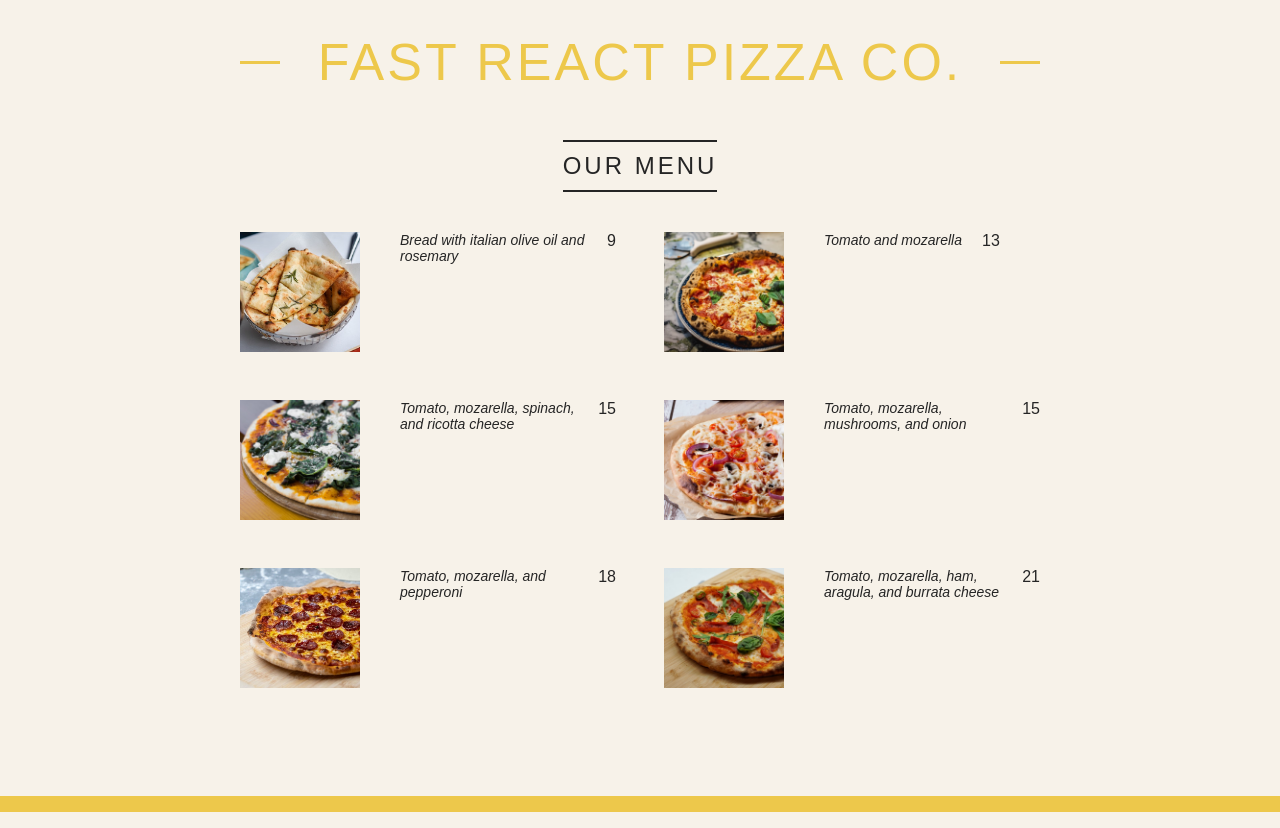
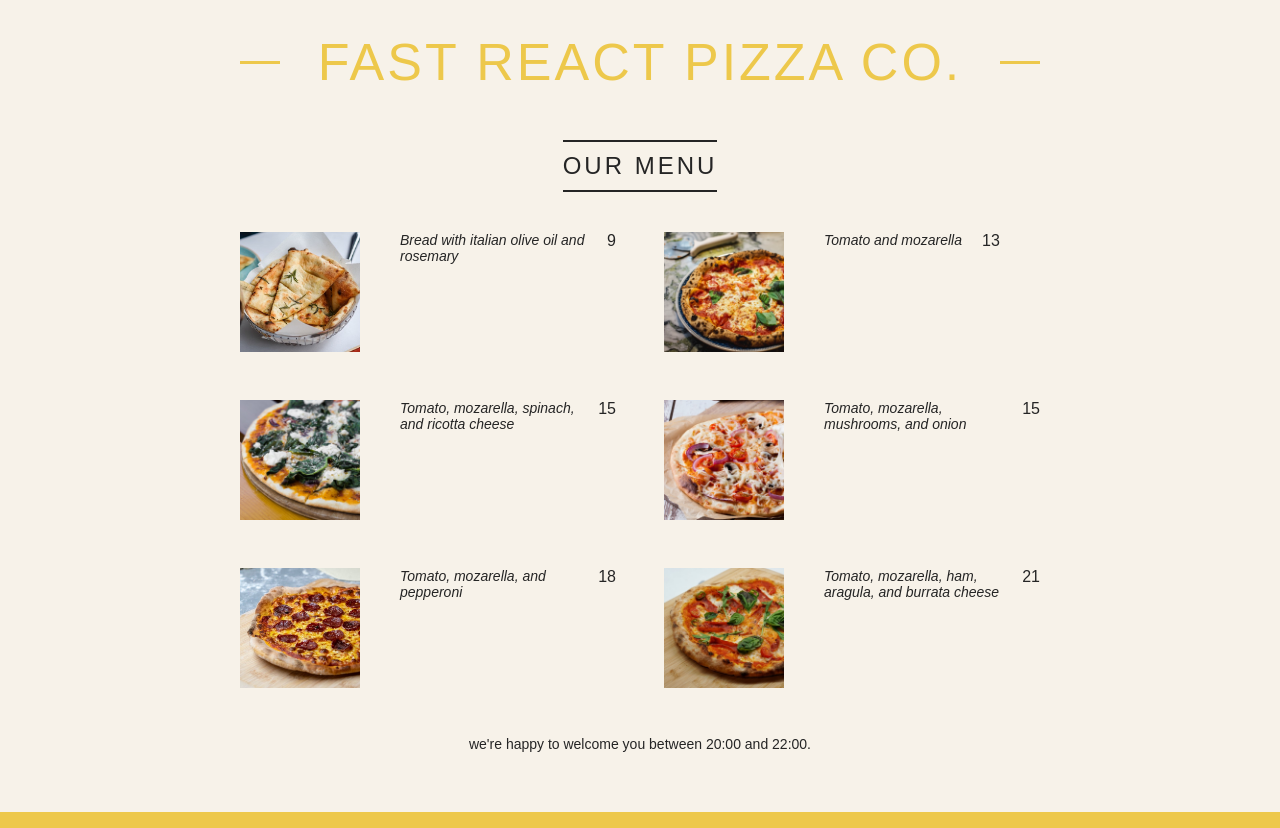
Before and after one commit to Usmandevblends/Reactcourseudemy, a React (Create React App) app in the folder 03-pizza-menu/pizza-app/: page / in a window 1280 px wide. Built offline with nearby package versions, Linux system fonts and the light colour scheme.

Commit message:
using props

```diff
--- a/03-pizza-menu/pizza-app/src/components/Footer.js
+++ b/03-pizza-menu/pizza-app/src/components/Footer.js
@@ -1,21 +1,23 @@
 import React from "react";
+import Orderbtn from "./Orderbtn";
 
 function Footer() {
   const hour = new Date().getHours();
-  const openHour = 12;
+  const openHour = 20;
   const closeHour = 22;
   const isOpen = hour >= openHour && hour <= closeHour;
 
   return (
     <footer className="footer">
-      {isOpen && (
-        <div className="order">
-        <p>We're open until {closeHour}:00. Come visit us or order online.</p>
-        <button className="btn">Order</button>
-        </div>
+      {isOpen ? (
+        <Orderbtn closeHour={openHour} />
+      ) : (
+        <p>
+          we're happy to welcome you between {openHour}:00 and {closeHour}:00.
+        </p>
       )}
     </footer>
-  )
+  );
 }
 
 export default Footer;
--- /dev/null
+++ b/03-pizza-menu/pizza-app/src/components/Orderbtn.js
@@ -0,0 +1,14 @@
+import React from "react";
+
+function Orderbtn(props) {
+  return (
+    <div className="order">
+      <p>
+        we're open until until {props.closeHour}:00. Come visit us or order online
+      </p>
+      <button className="btn">Order</button>
+    </div>
+  );
+}
+
+export default Orderbtn;
```
